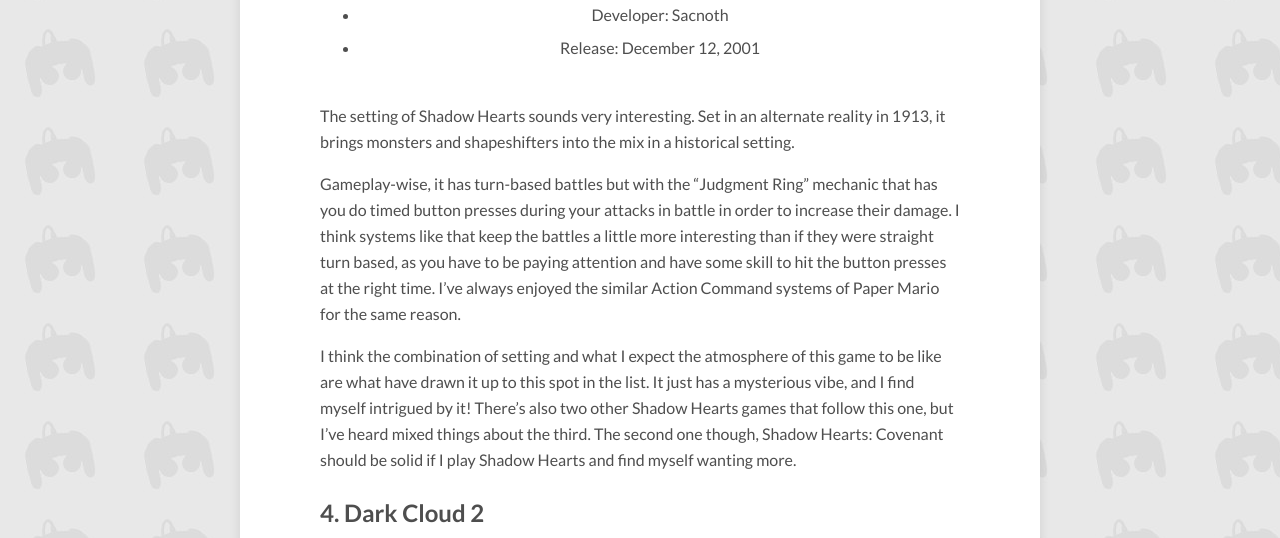
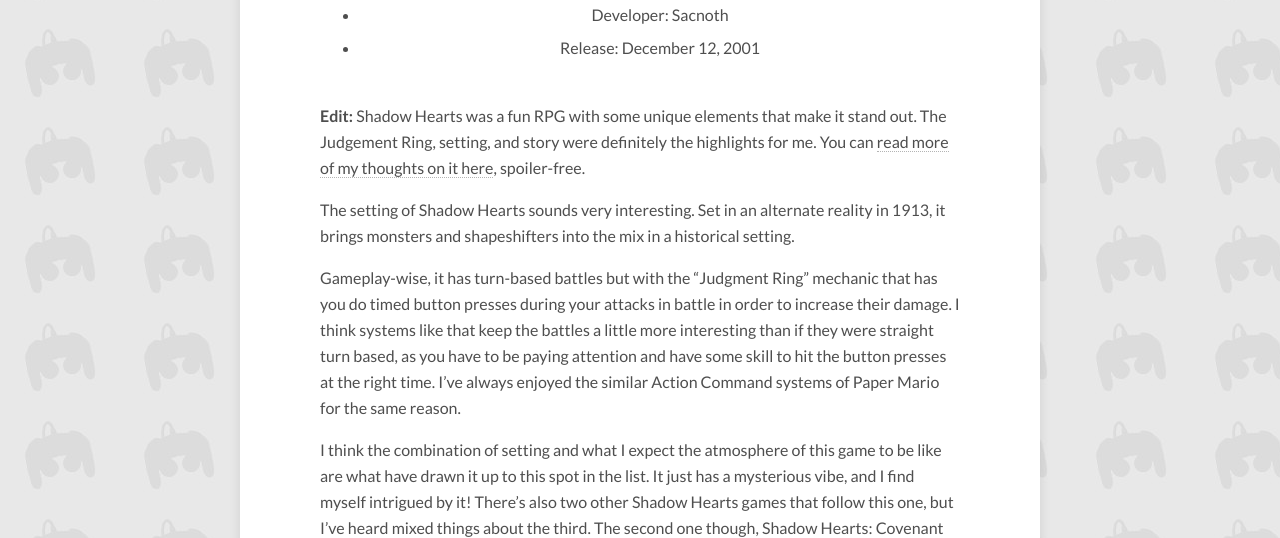
Before and after one commit to BravingTheBacklog/bravingthebacklog.github.io, a Jekyll site: the page built from _posts/2019-03-08-top-10-ps2-games-in-my-backlog.md, in a window 1280 px wide and 900 px high, scrolled down 4636 px, cut to the strip 154-692 px from the top of the window. Built offline with Jekyll 4.4.1, drawn with Linux system fonts in a browser that asks for light colours; nearby versions of some CDN libraries; comment, search, counter and statistics services are not loaded; some of the changed text lies outside the part shown.

Commit message:
Check Shadow Hearts off of PS2 backlog

```diff
--- a/_posts/2019-03-08-top-10-ps2-games-in-my-backlog.md
+++ b/_posts/2019-03-08-top-10-ps2-games-in-my-backlog.md
@@ -140,7 +140,12 @@
 
 The whole package sounds super unique to me, I have to try it someday!
 
-## 5. {% include game.html game="Shadow Hearts" %}
+## 5. {% include game.html game="Shadow Hearts" checkmark="" %}
+
+**Edit:** Shadow Hearts was a fun RPG with some unique elements that make it
+stand out. The Judgement Ring, setting, and story were definitely the highlights
+for me. You can [read more of my thoughts on it here]({% post_url
+2022-01-02-what-im-playing-no-150 %}#ShadowHearts), spoiler-free.
 
 The setting of Shadow Hearts sounds very interesting. Set in an alternate
 reality in 1913, it brings monsters and shapeshifters into the mix in a
```
Also changed, not shown: other parts of _posts/2019-03-08-top-10-ps2-games-in-my-backlog.md (+1 -1 lines).
